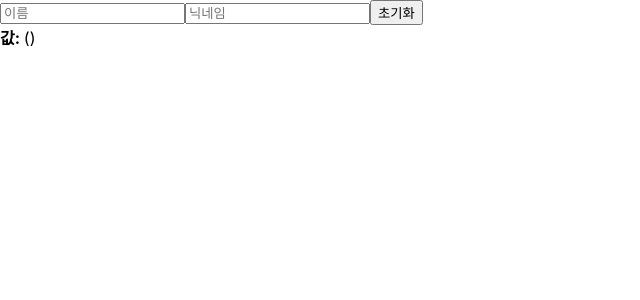
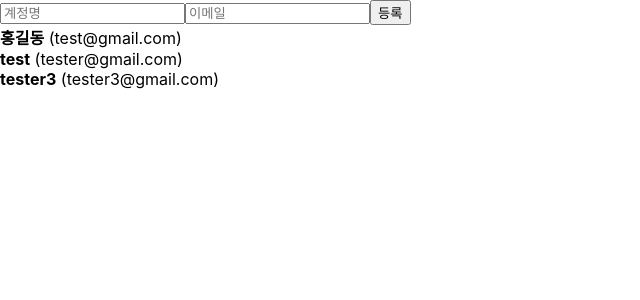
Before and after one commit to SimKyunam/fastcampus-react-tutorial, a React (Create React App) app in the folder begin-react/: page / in a window 1280 px wide. Shown: the top 300 px of the page, without its empty margins (0-640 px from the left). Built offline with nearby package versions, Linux system fonts and the light colour scheme.

Commit message:
리액트 배열 추가하는 방법

```diff
--- a/begin-react/src/App.js
+++ b/begin-react/src/App.js
@@ -1,7 +1,70 @@
-import InputSample from './inputSample';
+import React, { useRef, useState } from 'react';
+import CreateUser from './CreateUser';
+import UserList from './UserList';
 
 function App() {
-    return <InputSample />;
+    const [inputs, setInputs] = useState({
+        username: '',
+        email: '',
+    });
+    const { username, email } = inputs;
+    const onChange = e => {
+        const { name, value } = e.target;
+        setInputs({
+            ...inputs,
+            [name]: value,
+        });
+    };
+
+    const [users, setUsers] = useState([
+        {
+            id: 1,
+            username: '홍길동',
+            email: 'test@gmail.com',
+        },
+        {
+            id: 2,
+            username: 'test',
+            email: 'tester@gmail.com',
+        },
+        {
+            id: 3,
+            username: 'tester3',
+            email: 'tester3@gmail.com',
+        },
+    ]);
+
+    const nextId = useRef(4);
+    const onCreate = () => {
+        const user = {
+            id: nextId.current,
+            username,
+            email,
+        };
+        // setUsers([...users, user]);
+        setUsers(users.concat(user));
+        //setUsers(users.push(user)); //작동 안됌.. split도 안됌 사용 X
+
+        setInputs({
+            username: '',
+            email: '',
+        });
+
+        console.log(nextId.current);
+        nextId.current += 1;
+    };
+
+    return (
+        <>
+            <CreateUser
+                username={username}
+                email={email}
+                onChange={onChange}
+                onCreate={onCreate}
+            />
+            <UserList users={users} />
+        </>
+    );
 }
 
 export default App;
--- /dev/null
+++ b/begin-react/src/CreateUser.js
@@ -0,0 +1,23 @@
+import React from 'react';
+
+function CreateUser({ username, email, onChange, onCreate }) {
+    return (
+        <div>
+            <input
+                name="username"
+                placeholder="계정명"
+                onChange={onChange}
+                value={username}
+            />
+            <input
+                name="email"
+                placeholder="이메일"
+                onChange={onChange}
+                value={email}
+            />
+            <button onClick={onCreate}>등록</button>
+        </div>
+    );
+}
+
+export default CreateUser;
--- /dev/null
+++ b/begin-react/src/UserList.js
@@ -0,0 +1,21 @@
+import React from 'react';
+
+function User({ user }) {
+    return (
+        <div>
+            <b>{user.username}</b> <span>({user.email})</span>
+        </div>
+    );
+}
+
+function UserList({ users }) {
+    return (
+        <div>
+            {users.map(user => (
+                <User user={user} key={user.id} />
+            ))}
+        </div>
+    );
+}
+
+export default UserList;
```
Also changed, not shown: 1 other file (tests, documents, lock files or other folders).
